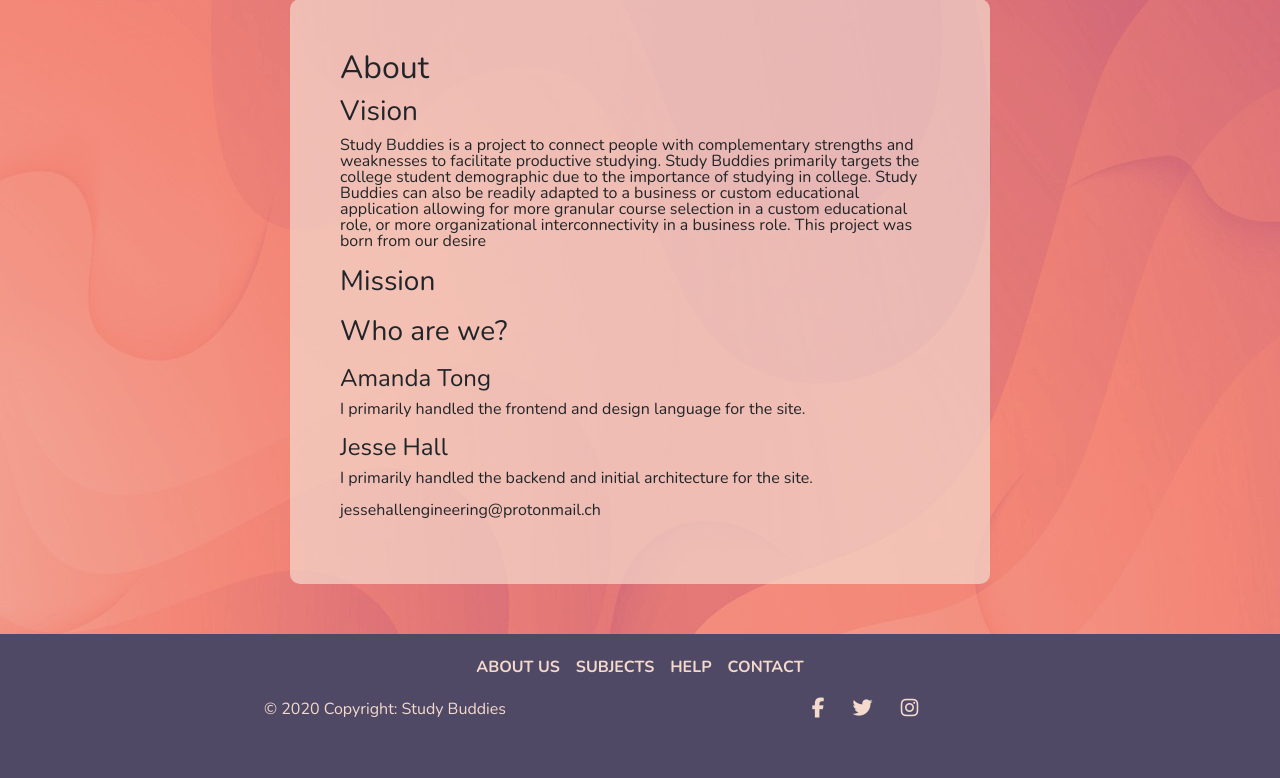
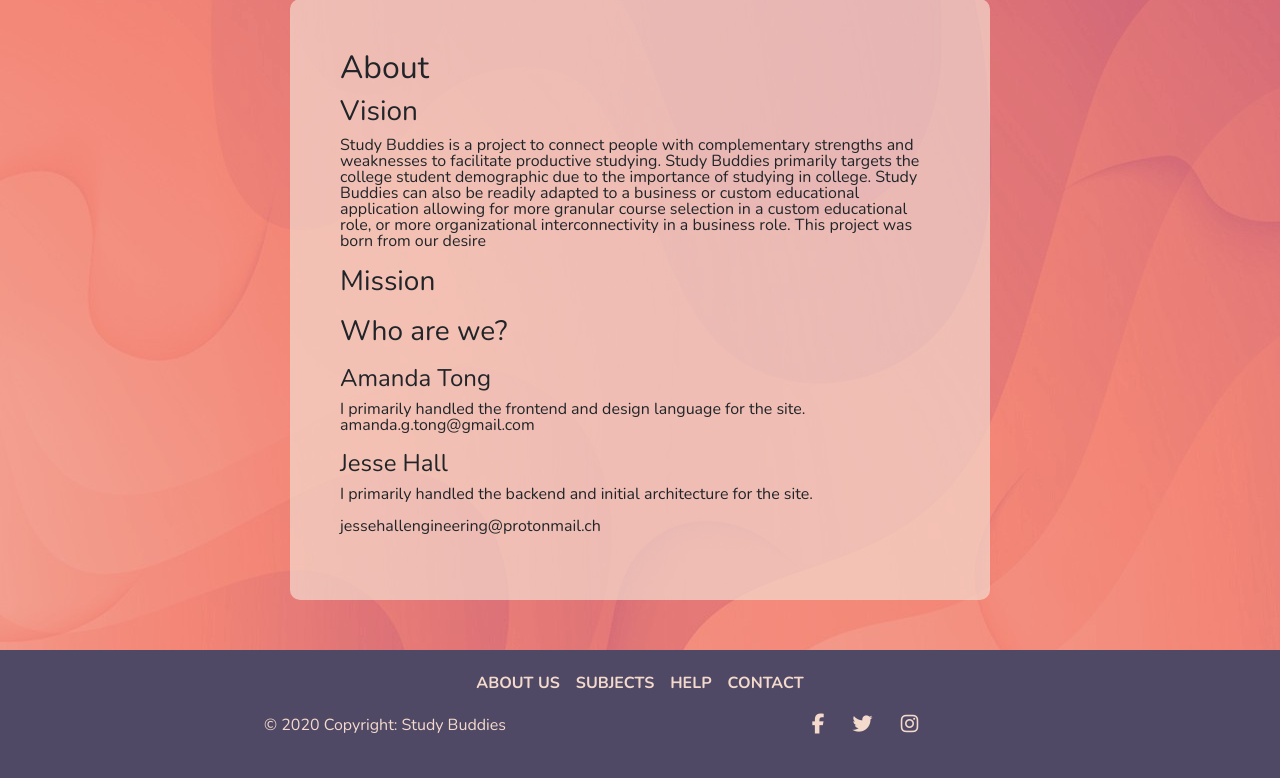
Before and after one commit to EvilJesster/studybuddies, a Flask app: page /about in a window 1280 px wide. Shown: the part 101-879 px from the top of the page. Before the commit the page ends 819 px from the top, so only its background shows below. Run offline with Flask 2, Linux system fonts and the light colour scheme; some libraries are stand-ins or nearby versions.

Commit message:
amanda email

```diff
--- a/project/templates/about.html
+++ b/project/templates/about.html
@@ -19,7 +19,7 @@
                 <h4>Amanda Tong</h4>
                     I primarily handled the frontend and design language for the site.
                 <p>
-                    <!-- put your email here -->
+                    amanda.g.tong@gmail.com
                 </p>
             </p>
             <p>
```
